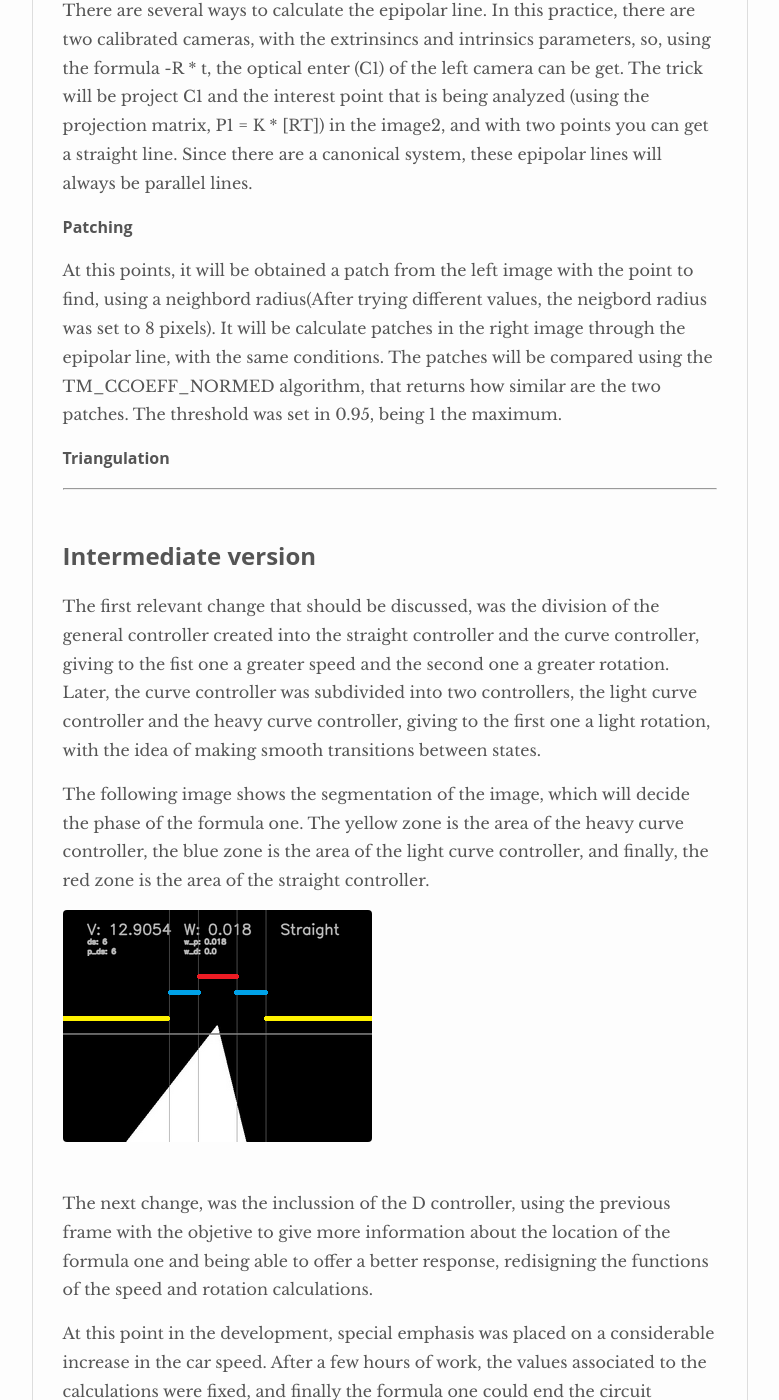
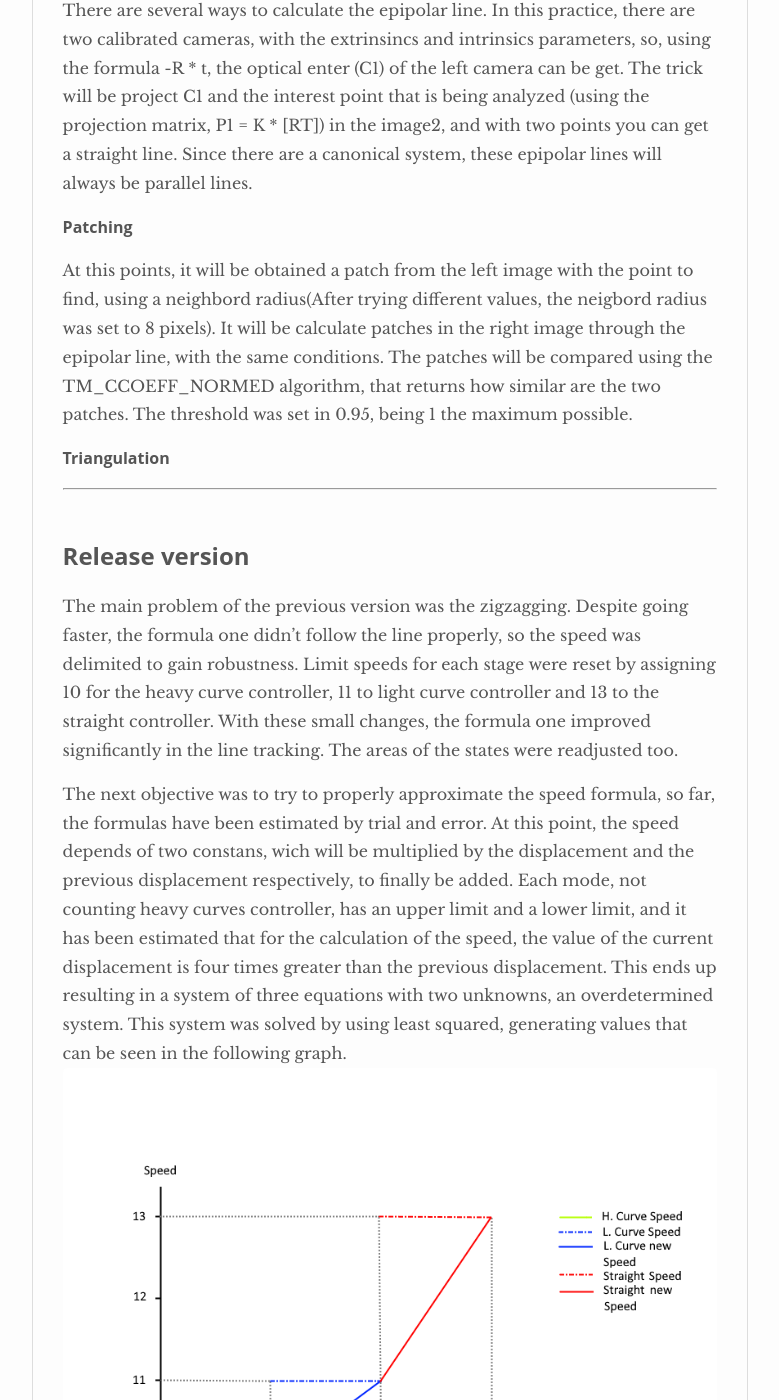
Before and after one commit to RoberG/MUVA-Robotica, a Jekyll site: the page built from _posts/2020-05-27-Practice 2 - 3D Reconstruction.md, in a window 1280 px wide and 1400 px high, scrolled down 2846 px. Shown: the whole window, without its empty margins (250-1029 px from the left). Built offline with Jekyll 4.4.1, drawn with Linux system fonts in a browser that asks for light colours; nearby versions of some CDN libraries; some of the changed text lies outside the part shown.

Commit message:
Update 2020-05-27-Practice 2 - 3D Reconstruction.md

```diff
--- a/_posts/2020-05-27-Practice 2 - 3D Reconstruction.md
+++ b/_posts/2020-05-27-Practice 2 - 3D Reconstruction.md
@@ -46,33 +46,10 @@ and with two points you can get a straight line. Since there are a canonical sys
 
 At this points, it will be obtained a patch from the left image with the point to find, using a neighbord radius(After trying different values, the neigbord radius was set to 8 pixels). It will be calculate
 patches in the right image through the epipolar line, with the same conditions. The patches will be compared using the TM_CCOEFF_NORMED algorithm, that returns how similar are the two patches. The threshold
-was set in 0.95, being 1 the maximum.
+was set in 0.95, being 1 the maximum possible.
 
 #### Triangulation
 
-
-
-******************************************************************************************************************************************************************************************************************
-<br>
-## Intermediate version
-
-The first relevant change that should be discussed, was the division of the general controller created into the straight controller and the curve controller, giving to the fist one a greater speed and the
-second one a greater rotation. Later, the curve controller was subdivided into two controllers, the light curve controller and the heavy curve controller, giving to the first one a light rotation,
-with the idea of making smooth transitions between states.
-
-The following image shows the segmentation of the image, which will decide the phase of the formula one. The yellow zone is the area of the heavy curve controller, the blue zone is the area of the
-light curve controller, and finally, the red zone is the area of the straight controller.
-
-![image regions]({{site.baseurl}}/images/regiones.png)
-
-The next change, was the inclussion of the D controller, using the previous frame with the objetive to give more information about the location of the formula one and being able to offer a better response,
-redisigning the functions of the speed and rotation calculations.
-
-At this point in the development, special emphasis was placed on a considerable increase in the car speed. After a few hours of work, the values associated to the calculations were fixed, and finally the
-formula one could end the circuit satisfactorily as you can see in the following video.
-
-<iframe width="640" height="400" src="{{site.baseurl}}/images/v2.mp4" frameborder="0" allowfullscreen></iframe>
-{: .video}
 
 
 ******************************************************************************************************************************************************************************************************************
```
